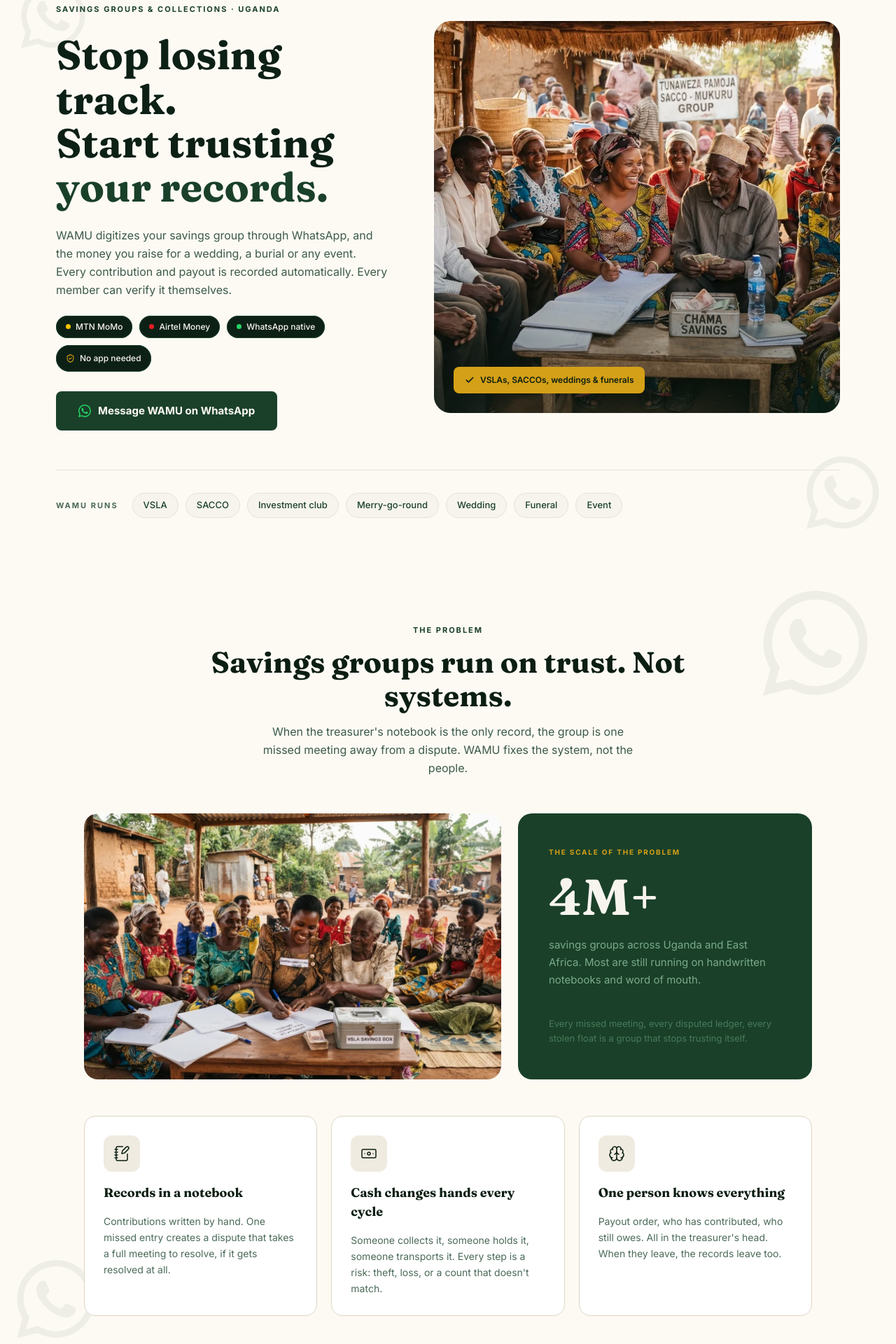
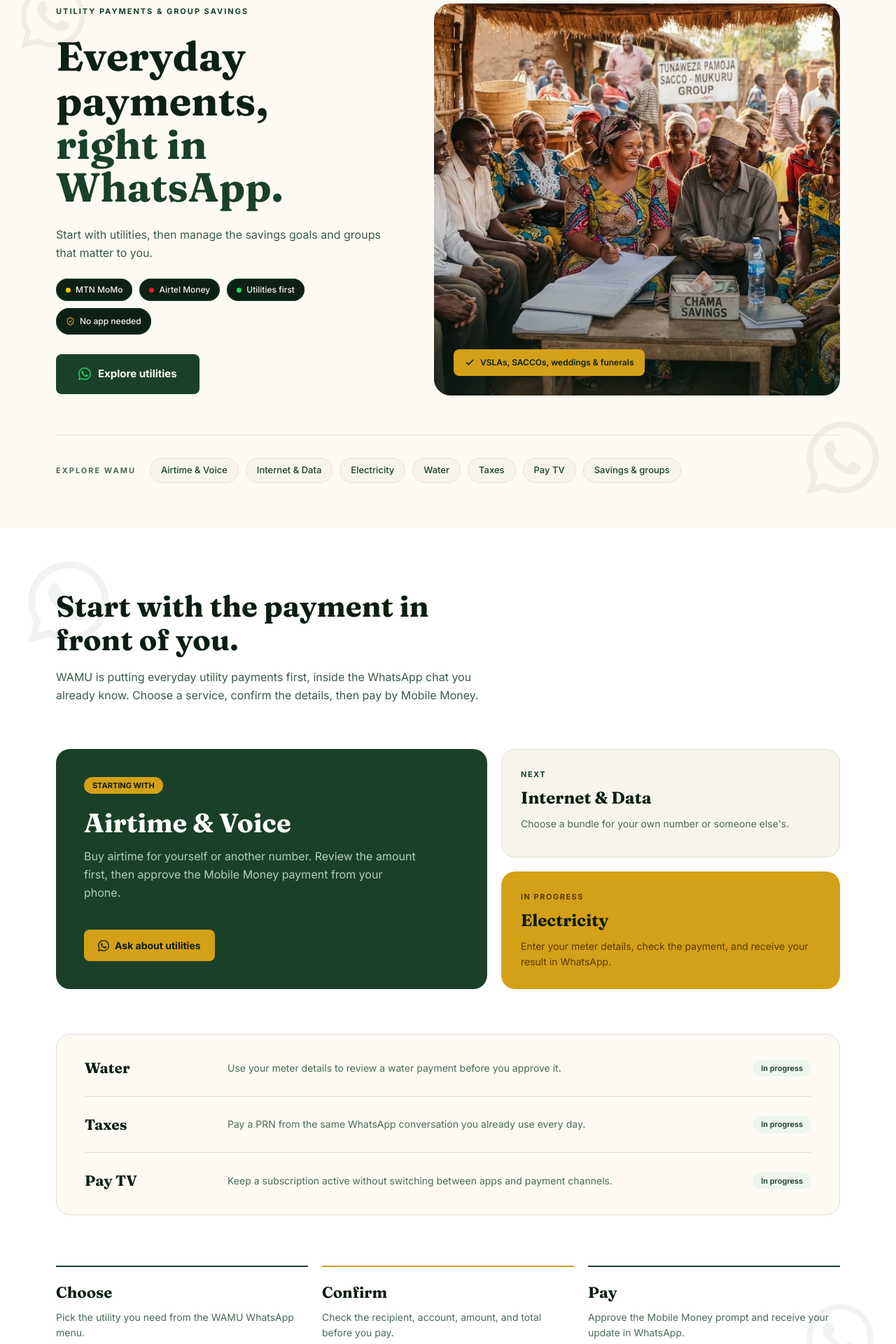
Before and after one commit to Loyoenock/WAMU, a React (Vite) app: page / in a window 1280 px wide. Shown: the part 119-2039 px from the top of the page at 70% size. Built offline with nearby package versions, Linux system fonts and the light colour scheme.

Commit message:
Prioritize utilities on landing page

```diff
--- a/src/components/Footer.tsx
+++ b/src/components/Footer.tsx
@@ -10,7 +10,8 @@
   {
     header: 'Platform',
     links: [
-      { label: 'How It Works', href: '/#how-it-works' },
+      { label: 'Utilities', href: '/#utilities' },
+      { label: 'Savings & Groups', href: '/#savings-and-groups' },
       { label: 'VSLAs', href: '/#who-we-serve' },
       { label: 'SACCOs', href: '/#who-we-serve' },
       { label: 'Investment Clubs', href: '/#who-we-serve' },
@@ -59,7 +60,7 @@
             </span>
           </div>
           <p className="text-[13px]/[21px] text-[#4A6A52]">
-            The savings platform for Uganda's groups. VSLAs, SACCOs, investment clubs, and merry-go-rounds.
+            Utility payments and savings tools for Uganda's communities.
           </p>
           <p className="text-[11px] text-[#2D4A35]">WAMU PAY (UGANDA) LIMITED</p>
         </div>
--- a/src/components/Hero.tsx
+++ b/src/components/Hero.tsx
@@ -6,17 +6,17 @@
 const chips = [
   { label: 'MTN MoMo', dot: '#FFC403' },
   { label: 'Airtel Money', dot: '#ED1D24' },
-  { label: 'WhatsApp native', dot: '#25D366' },
+  { label: 'Utilities first', dot: '#25D366' },
 ];
 
 const USE_CASES = [
-  { label: 'VSLA', href: '#who-we-serve' },
-  { label: 'SACCO', href: '#products' },
-  { label: 'Investment club', href: '#who-we-serve' },
-  { label: 'Merry-go-round', href: '#products' },
-  { label: 'Wedding', href: '#collections' },
-  { label: 'Funeral', href: '#collections' },
-  { label: 'Event', href: '#collections' },
+  { label: 'Airtime & Voice', href: '#utilities' },
+  { label: 'Internet & Data', href: '#utilities' },
+  { label: 'Electricity', href: '#utilities' },
+  { label: 'Water', href: '#utilities' },
+  { label: 'Taxes', href: '#utilities' },
+  { label: 'Pay TV', href: '#utilities' },
+  { label: 'Savings & groups', href: '#savings-and-groups' },
 ];
 
 export function Hero() {
@@ -29,19 +29,16 @@
         {/* Copy */}
         <div className="flex w-full max-w-[660px] flex-col items-start gap-6">
           <p className="text-[11px] font-bold uppercase tracking-[2px] text-[#1A4029]">
-            SAVINGS GROUPS &amp; COLLECTIONS · UGANDA
+            UTILITY PAYMENTS &amp; GROUP SAVINGS
           </p>
 
           <h1 className="flex flex-col font-[Fraunces,ui-serif,Georgia,serif] font-bold text-[34px]/[38px] md:text-[46px]/[50px] lg:text-[58px]/[64px]">
-            <span className="text-[#0D2016]">Stop losing track.</span>
-            <span className="text-[#0D2016] lg:leading-[61px]">Start trusting</span>
-            <span className="text-[#1A4029]">your records.</span>
+            <span className="text-[#0D2016]">Everyday payments,</span>
+            <span className="text-[#1A4029] lg:leading-[61px]">right in WhatsApp.</span>
           </h1>
 
           <p className="max-w-[520px] text-[16px]/[26px] text-[#3C5A48]">
-            WAMU digitizes your savings group through WhatsApp, and the money you raise for a
-            wedding, a burial or any event. Every contribution and payout is recorded
-            automatically. Every member can verify it themselves.
+            Start with utilities, then manage the savings goals and groups that matter to you.
           </p>
 
           <div className="flex flex-wrap gap-[10px]">
@@ -65,11 +62,11 @@
           </div>
 
           <a
-            href="https://wa.me/256788003344"
+            href="#utilities"
             className="mt-1 inline-flex items-center gap-[10px] rounded-[8px] bg-[#1A4029] px-[32px] py-[17px] text-[15px] font-bold text-[#FDFAF4] transition-[background-color,transform] duration-200 hover:bg-[#0D2016] active:translate-y-[1px] focus-visible:outline-none focus-visible:ring-2 focus-visible:ring-[#E8A020] focus-visible:ring-offset-2"
           >
             <WhatsAppIcon className="h-[18px] w-[18px] text-[#25D366]" />
-            Message WAMU on WhatsApp
+            Explore utilities
           </a>
         </div>
 
@@ -97,7 +94,7 @@
       {/* Use-case strip: every group and occasion WAMU runs, one tap from the fold. */}
       <div className="relative mx-auto mt-12 flex max-w-[1280px] flex-col gap-[14px] border-t border-[#E8E2D8] pt-8 lg:mt-14 lg:flex-row lg:items-center lg:gap-[20px]">
         <span className="shrink-0 text-[11px] font-bold uppercase tracking-[2px] text-[#4B6A58]">
-          WAMU RUNS
+          EXPLORE WAMU
         </span>
         <div className="flex flex-row flex-wrap gap-[10px]">
           {USE_CASES.map((u) => (
--- a/src/components/HowItWorks.tsx
+++ b/src/components/HowItWorks.tsx
@@ -38,7 +38,7 @@
 export function HowItWorks() {
   return (
     <section
-      id="how-it-works"
+      id="savings-and-groups"
       className="relative overflow-hidden bg-[#FFFFFF]"
     >
       <WaMark tone="light" className="left-[40px] top-[50px] h-[150px] w-[150px] -z-0" />
@@ -48,10 +48,10 @@
         <div className="flex flex-col md:flex-row md:justify-between md:items-end gap-8">
           <div className="flex flex-col gap-[14px] items-start max-w-[520px] w-full">
             <span className="text-[11px] font-bold tracking-[2px] text-[#1A4029]">
-              HOW IT WORKS
+              SAVINGS &amp; GROUPS
             </span>
             <h2 className="font-[Fraunces,ui-serif,Georgia,serif] font-bold text-[34px]/[40px] md:text-[42px]/[48px] text-[#0C1E12]">
-              From WhatsApp chat to digital ledger.
+              Keep your group records in one place.
             </h2>
           </div>
           <p className="text-[15px]/[25px] text-[#4B6A58] w-full md:w-[380px] md:shrink-0">
--- a/src/components/Navigation.tsx
+++ b/src/components/Navigation.tsx
@@ -10,8 +10,9 @@
 type NavLink = { id: string; target: string; label: string; muted?: boolean; href?: string };
 
 const NAV_LINKS: NavLink[] = [
+  { id: 'nav-utilities', target: 'utilities', label: 'Utilities' },
   { id: 'nav-how', target: 'how-it-works', label: 'How It Works' },
-  { id: 'nav-products', target: 'products', label: 'Products' },
+  { id: 'nav-products', target: 'savings-and-groups', label: 'Savings & Groups' },
   { id: 'nav-collections', target: 'collections', label: 'Collections', href: '/collections' },
   { id: 'nav-security', target: 'security', label: 'Security' },
 ];
@@ -118,7 +119,7 @@
             )}
           >
             <WhatsAppIcon className="h-[15px] w-[15px] text-[#0D2016]" />
-            Start on WhatsApp
+            Message WAMU
           </a>
 
           <button
@@ -167,7 +168,7 @@
                 )}
               >
                 <WhatsAppIcon className="h-[15px] w-[15px] text-[#0D2016]" />
-                Start on WhatsApp
+                Message WAMU
               </a>
             </motion.nav>
           )}
--- /dev/null
+++ b/src/components/Utilities.tsx
@@ -0,0 +1,88 @@
+import React from 'react';
+import { WhatsAppIcon } from './WhatsAppIcon';
+import { WaMark } from './WaMark';
+
+const SUPPORTING_SERVICES = [
+  { name: 'Water', body: 'Use your meter details to review a water payment before you approve it.', status: 'In progress' },
+  { name: 'Taxes', body: 'Pay a PRN from the same WhatsApp conversation you already use every day.', status: 'In progress' },
+  { name: 'Pay TV', body: 'Keep a subscription active without switching between apps and payment channels.', status: 'In progress' },
+];
+
+export function Utilities() {
+  return (
+    <section id="utilities" className="relative overflow-hidden bg-[#FFFFFF]">
+      <WaMark tone="light" className="left-[40px] top-[48px] h-[116px] w-[116px] -z-0" />
+      <WaMark tone="light" className="right-[32px] bottom-[44px] h-[96px] w-[96px] -z-0" />
+      <div className="relative mx-auto flex max-w-[1280px] flex-col gap-12 px-6 py-16 md:px-12 md:py-[88px] lg:gap-16 lg:px-20">
+        <div className="flex max-w-[650px] flex-col items-start gap-4">
+          <h2 className="font-[Fraunces,ui-serif,Georgia,serif] text-[32px]/[38px] font-bold text-[#0C1E12] md:text-[42px]/[48px]">
+            Start with the payment in front of you.
+          </h2>
+          <p className="text-[16px]/[26px] text-[#3C5A48]">
+            WAMU is putting everyday utility payments first, inside the WhatsApp chat you already know. Choose a service, confirm the details, then pay by Mobile Money.
+          </p>
+        </div>
+
+        <div className="grid gap-5 lg:grid-cols-[1.12fr_.88fr]">
+          <article className="flex min-h-[330px] flex-col justify-between rounded-[20px] bg-[#1A4029] p-7 md:p-10">
+            <div className="flex flex-col gap-5">
+              <span className="w-fit rounded-full bg-[#D4A017] px-3 py-1 text-[11px] font-bold text-[#0C1E12]">STARTING WITH</span>
+              <div className="flex flex-col gap-3">
+                <h3 className="font-[Fraunces,ui-serif,Georgia,serif] text-[30px]/[36px] font-bold text-white md:text-[38px]/[44px]">Airtime &amp; Voice</h3>
+                <p className="max-w-[480px] text-[16px]/[26px] text-[#B4CDBE]">
+                  Buy airtime for yourself or another number. Review the amount first, then approve the Mobile Money payment from your phone.
+                </p>
+              </div>
+            </div>
+            <a href="https://wa.me/256788003344?text=I%20want%20to%20ask%20about%20WAMU%20utilities" className="mt-8 inline-flex w-fit items-center gap-2 rounded-[8px] bg-[#D4A017] px-5 py-3 text-[14px] font-bold text-[#0C1E12] transition-[background-color,transform] duration-200 hover:bg-[#E8A020] active:translate-y-[1px] focus-visible:outline-none focus-visible:ring-2 focus-visible:ring-[#E8A020] focus-visible:ring-offset-2 focus-visible:ring-offset-[#1A4029]">
+              <WhatsAppIcon className="h-4 w-4" />
+              Ask about utilities
+            </a>
+          </article>
+
+          <div className="grid gap-5 sm:grid-cols-2 lg:grid-cols-1">
+            <article className="flex min-h-[155px] flex-col justify-between rounded-[20px] bg-[#F7F4EE] p-7 outline outline-1 -outline-offset-1 outline-[#E4DED2]">
+              <div className="flex flex-col gap-2">
+                <span className="text-[11px] font-bold tracking-[1.5px] text-[#1A4029]">NEXT</span>
+                <h3 className="font-[Fraunces,ui-serif,Georgia,serif] text-[24px] font-bold text-[#0C1E12]">Internet &amp; Data</h3>
+                <p className="text-[14px]/[22px] text-[#4B6A58]">Choose a bundle for your own number or someone else&apos;s.</p>
+              </div>
+            </article>
+            <article className="flex min-h-[155px] flex-col justify-between rounded-[20px] bg-[#D4A017] p-7">
+              <div className="flex flex-col gap-2">
+                <span className="text-[11px] font-bold tracking-[1.5px] text-[#5A3A00]">IN PROGRESS</span>
+                <h3 className="font-[Fraunces,ui-serif,Georgia,serif] text-[24px] font-bold text-[#0C1E12]">Electricity</h3>
+                <p className="text-[14px]/[22px] text-[#5A3A00]">Enter your meter details, check the payment, and receive your result in WhatsApp.</p>
+              </div>
+            </article>
+          </div>
+        </div>
+
+        <div className="rounded-[20px] border border-[#E4DED2] bg-[#FDFAF4] px-7 py-2 md:px-10">
+          {SUPPORTING_SERVICES.map((service) => (
+            <div key={service.name} className="grid gap-3 border-b border-[#E4DED2] py-6 last:border-b-0 md:grid-cols-[180px_1fr_auto] md:items-center md:gap-6">
+              <h3 className="font-[Fraunces,ui-serif,Georgia,serif] text-[21px] font-bold text-[#0C1E12]">{service.name}</h3>
+              <p className="text-[14px]/[22px] text-[#4B6A58]">{service.body}</p>
+              <span className="w-fit rounded-full bg-[#EDF5EF] px-3 py-1 text-[11px] font-semibold text-[#1A4029]">{service.status}</span>
+            </div>
+          ))}
+        </div>
+
+        <div id="how-it-works" className="grid gap-5 pt-2 md:grid-cols-3">
+          <div className="border-t-2 border-[#1A4029] pt-5">
+            <h3 className="font-[Fraunces,ui-serif,Georgia,serif] text-[22px] font-bold text-[#0C1E12]">Choose</h3>
+            <p className="mt-2 text-[14px]/[22px] text-[#4B6A58]">Pick the utility you need from the WAMU WhatsApp menu.</p>
+          </div>
+          <div className="border-t-2 border-[#D4A017] pt-5">
+            <h3 className="font-[Fraunces,ui-serif,Georgia,serif] text-[22px] font-bold text-[#0C1E12]">Confirm</h3>
+            <p className="mt-2 text-[14px]/[22px] text-[#4B6A58]">Check the recipient, account, amount, and total before you pay.</p>
+          </div>
+          <div className="border-t-2 border-[#1A4029] pt-5">
+            <h3 className="font-[Fraunces,ui-serif,Georgia,serif] text-[22px] font-bold text-[#0C1E12]">Pay</h3>
+            <p className="mt-2 text-[14px]/[22px] text-[#4B6A58]">Approve the Mobile Money prompt and receive your update in WhatsApp.</p>
+          </div>
+        </div>
+      </div>
+    </section>
+  );
+}
--- a/src/pages/Home.tsx
+++ b/src/pages/Home.tsx
@@ -2,6 +2,7 @@
 import { motion, useReducedMotion } from 'motion/react';
 import { Navigation } from '../components/Navigation';
 import { Hero } from '../components/Hero';
+import { Utilities } from '../components/Utilities';
 import { Problem } from '../components/Problem';
 import { HowItWorks } from '../components/HowItWorks';
 import { Features } from '../components/Features';
@@ -35,6 +36,7 @@
       <Navigation />
       <main id="main-content">
         <Hero />
+        <Reveal><Utilities /></Reveal>
         <Reveal><Problem /></Reveal>
         <Reveal><HowItWorks /></Reveal>
         <Reveal><Features /></Reveal>
```
